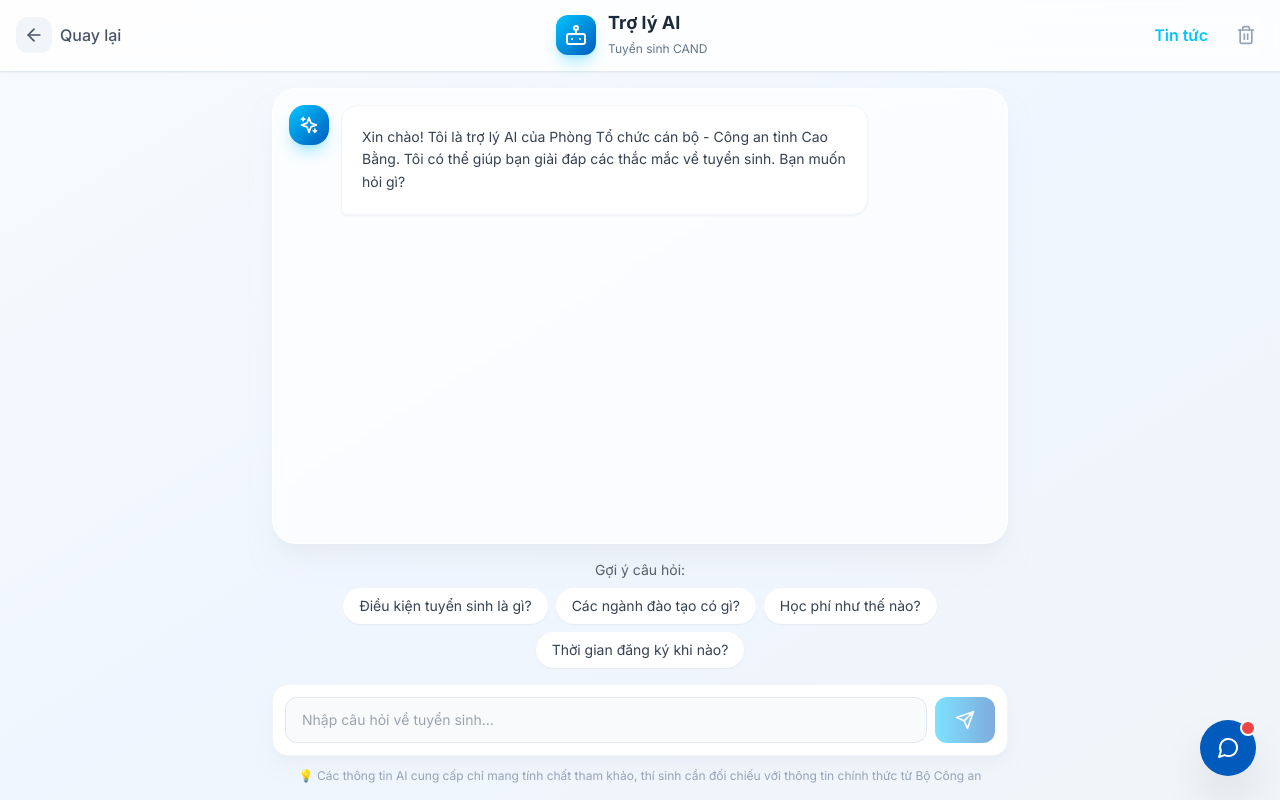
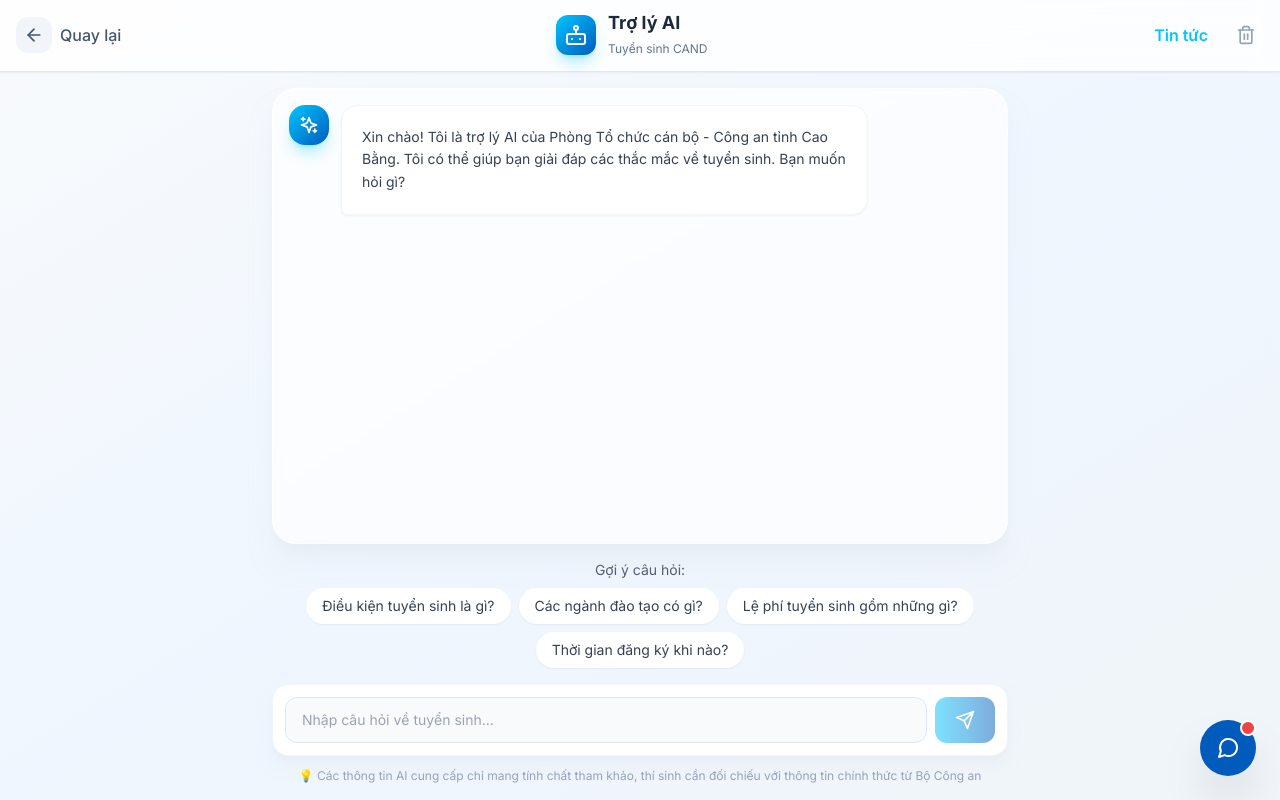
Before and after one commit to zinglea/tuyen-sinh-website, a Next.js app: page /chatbot in a window 1280 px wide. Built offline with nearby package versions, Linux system fonts and the light colour scheme.

Commit message:
Cập nhật nội dung dự án5

```diff
--- a/app/chatbot/page.tsx
+++ b/app/chatbot/page.tsx
@@ -85,7 +85,7 @@ export default function Chatbot() {
       console.error('Error:', error)
       setMessages(prev => [...prev, {
         role: 'assistant',
-        content: 'Xin lỗi, đã có lỗi xảy ra. Vui lòng kiểm tra lại API key hoặc thử lại sau.'
+        content: 'Lỗi không xác định'
       }])
     } finally {
       setIsLoading(false)
@@ -109,7 +109,7 @@ export default function Chatbot() {
   const suggestedQuestions = [
     'Điều kiện tuyển sinh là gì?',
     'Các ngành đào tạo có gì?',
-    'Học phí như thế nào?',
+    'Lệ phí tuyển sinh gồm những gì?',
     'Thời gian đăng ký khi nào?',
   ]
 
```
